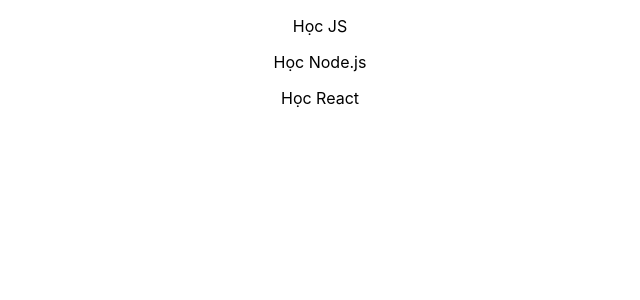
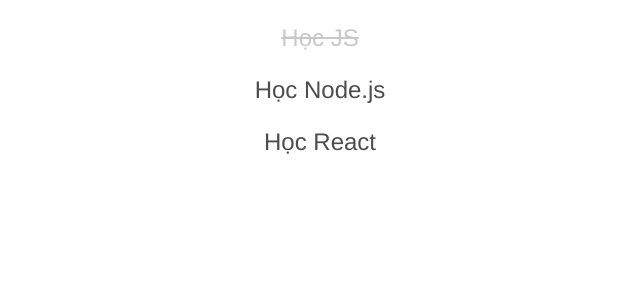
Before and after one commit to thinhtpt2000/ReactJS-Todo-List, a React (Create React App) app: page / in a window 1280 px wide. Shown: the top 300 px of the page, without its empty margins (320-960 px from the left). Built offline with nearby package versions, Linux system fonts and the light colour scheme.

Commit message:
use dynamic classname

```diff
--- a/package.json
+++ b/package.json
@@ -6,6 +6,7 @@
     "@testing-library/jest-dom": "^4.2.4",
     "@testing-library/react": "^9.5.0",
     "@testing-library/user-event": "^7.2.1",
+    "classnames": "^2.2.6",
     "react": "^16.13.1",
     "react-dom": "^16.13.1",
     "react-scripts": "3.4.1"
--- a/src/App.js
+++ b/src/App.js
@@ -5,13 +5,17 @@
 class App extends Component {
   constructor() {
     super();
-    this.todoItems = ["Học JS", "Học Node.js", "Học React"];
+    this.todoItems = [
+      {title: 'Học JS', isComplete: true},
+      {title: 'Học Node.js'},
+      {title: 'Học React'}
+    ];
   }
   render() {
     return (
       <div className="App">
         {this.todoItems.map((item, index) => (
-          <TodoItem key={index} title={item} />
+          <TodoItem key={index} item={item} />
         ))}
       </div>
     );
--- /dev/null
+++ b/src/components/TodoItem.css
@@ -0,0 +1,11 @@
+.TodoItem {
+    font-family: 'Helvetica Neue', Arial, Helvetica, sans-serif;
+    font-weight: 300;
+    font-size: 24px;
+    color: #4d4d4d;
+}
+
+.TodoItem-complete {
+    text-decoration: line-through;
+    opacity: .3;
+}
--- a/src/components/TodoItem.js
+++ b/src/components/TodoItem.js
@@ -1,10 +1,20 @@
 import React, { Component } from 'react';
+import classnames from 'classnames';
+import './TodoItem.css';
 
 class TodoItem extends Component {
     render() {
+        const { item } = this.props;
+        /*
+        let className = 'TodoItem';
+        if (item.isComplete) {
+            className += ' TodoItem-complete';
+        }
+        */
+       let className = classnames('TodoItem', {'TodoItem-complete': item.isComplete});
         return (
-            <div className="TodoItem">
-                <p>{ this.props.title }</p>
+            <div className={className}>
+                <p>{ item.title }</p>
             </div>
         );
     }
```
Also changed, not shown: 1 other file (tests, documents, lock files or other folders).
